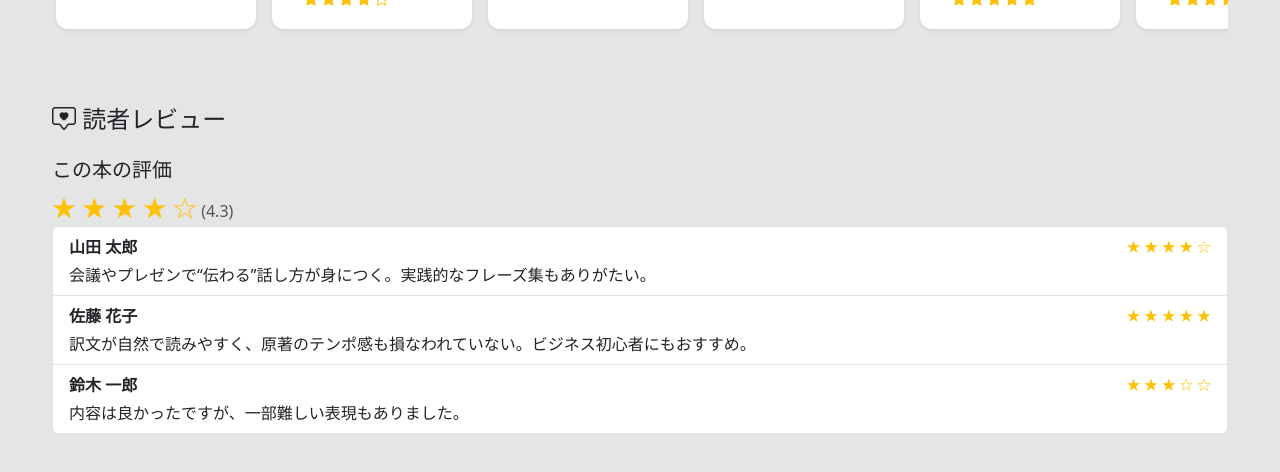
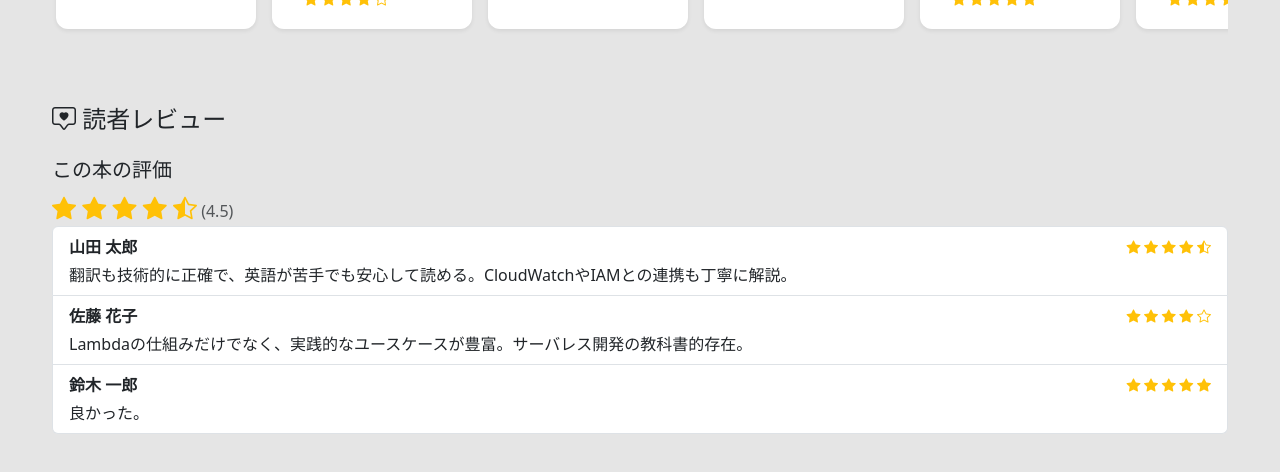
Before and after one commit to nakamura-ryoya/LibraryApp, a plain HTML site: page resources/book9Detail.html in a window 1280 px wide. Shown: the part 1214-1686 px from the top of the page. Drawn offline with nearby package versions, Linux system fonts and the light colour scheme.

Commit message:
book9のレビュー欄を修正しました

```diff
--- a/resources/book9Detail.html
+++ b/resources/book9Detail.html
@@ -624,39 +624,61 @@
         <!-- 本の総合評価をここに再表示 -->
         <div class="mt-4">
           <h5>この本の評価</h5>
-          <span class="text-warning fs-4">★ ★ ★ ★ ☆</span>
-          <span class="text-muted">(4.3)</span>
+          <span class="text-warning fs-4"
+            ><i class="bi bi-star-fill text-warning"></i>
+            <i class="bi bi-star-fill text-warning"></i>
+            <i class="bi bi-star-fill text-warning"></i>
+            <i class="bi bi-star-fill text-warning"></i>
+            <i class="bi bi-star-half text-warning"></i
+          ></span>
+          <span class="text-muted">(4.5)</span>
         </div>
 
         <div class="list-group">
           <div class="list-group-item">
             <div class="d-flex justify-content-between align-items-center mb-1">
               <strong>山田 太郎</strong>
-              <small class="text-warning">★ ★ ★ ★ ☆</small>
+              <small class="text-warning"
+                ><i class="bi bi-star-fill text-warning"></i>
+                <i class="bi bi-star-fill text-warning"></i>
+                <i class="bi bi-star-fill text-warning"></i>
+                <i class="bi bi-star-fill text-warning"></i>
+                <i class="bi bi-star-half text-warning"></i
+              ></small>
             </div>
             <p class="mb-0">
-              会議やプレゼンで“伝わる”話し方が身につく。実践的なフレーズ集もありがたい。
+              翻訳も技術的に正確で、英語が苦手でも安心して読める。CloudWatchやIAMとの連携も丁寧に解説。
             </p>
           </div>
 
           <div class="list-group-item">
             <div class="d-flex justify-content-between align-items-center mb-1">
               <strong>佐藤 花子</strong>
-              <small class="text-warning">★ ★ ★ ★ ★</small>
+              <small class="text-warning"
+                ><i class="bi bi-star-fill text-warning"></i>
+                <i class="bi bi-star-fill text-warning"></i>
+                <i class="bi bi-star-fill text-warning"></i>
+                <i class="bi bi-star-fill text-warning"></i>
+                <i class="bi bi-star text-warning"></i
+              ></small>
             </div>
             <p class="mb-0">
-              訳文が自然で読みやすく、原著のテンポ感も損なわれていない。ビジネス初心者にもおすすめ。
+              Lambdaの仕組みだけでなく、実践的なユースケースが豊富。サーバレス開発の教科書的存在。
             </p>
           </div>
 
           <div class="list-group-item">
             <div class="d-flex justify-content-between align-items-center mb-1">
               <strong>鈴木 一郎</strong>
-              <small class="text-warning">★ ★ ★ ☆ ☆</small>
+              <small class="text-warning"
+                ><i class="bi bi-star-fill text-warning"></i>
+                <i class="bi bi-star-fill text-warning"></i>
+                <i class="bi bi-star-fill text-warning"></i>
+                <i class="bi bi-star-fill text-warning"></i>
+                <i class="bi bi-star-fill text-warning"></i
+              ></small>
             </div>
-            <p class="mb-0">
-              内容は良かったですが、一部難しい表現もありました。
-            </p>
+            <p class="mb-0">良かった。</p>
           </div>
         </div>
       </div>
```
